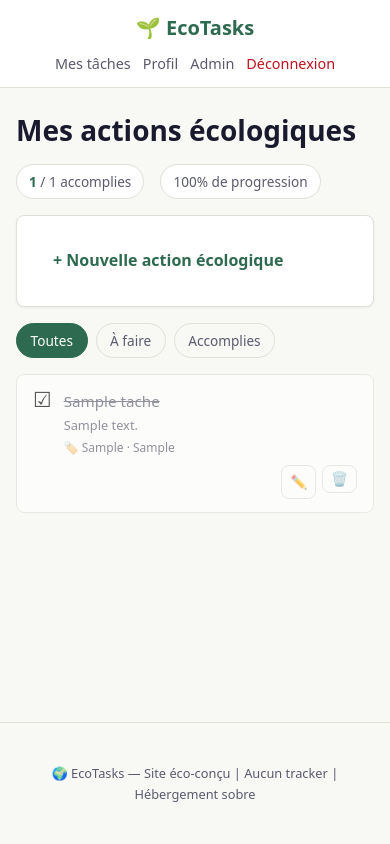
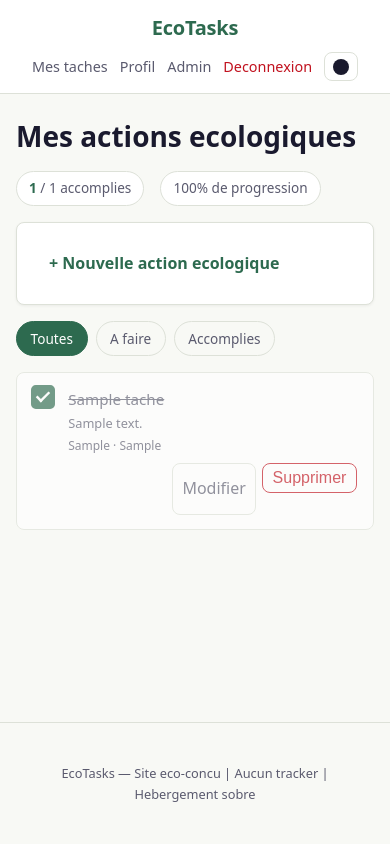
Before and after one commit to YassTen/EcoTasks, a Flask app: page /tableau-de-bord in a window 390 px wide. Run offline with Flask 3, Linux system fonts and the light colour scheme; the visitor is signed in with stand-in values (Sample User, id 1); tables that the repository leaves empty hold one stand-in row (values such as "Sample post"); parts of the project's set-up code (start-up, migrations or seed data) failed here and were passed over.

Commit message:
Finalisation livrable 2

```diff
--- a/app.py
+++ b/app.py
@@ -1,8 +1,8 @@
-# app.py - Point d'entrée de l'application EcoTasks
+# app.py - Point d'entree de l'application EcoTasks
 # Flask + SQLite, pas besoin de plus pour un projet local
 
 import os
-from flask import Flask, render_template
+from flask import Flask, render_template, abort
 from database import init_db
 from routes.auth import auth_bp
 from routes.tasks import taches_bp
@@ -11,10 +11,9 @@ from routes.admin import admin_bp
 
 app = Flask(__name__)
 
-# Clé secrète pour signer les cookies de session
-# En prod il faudrait une vraie clé aléatoire dans une variable d'env,
-# mais pour du local ça suffit
-app.secret_key = os.environ.get('CLE_SECRETE', 'ecotasks-dev-2025-clé-temporaire')
+# Cle secrete pour signer les cookies de session
+# En prod il faudrait une vraie cle aleatoire dans une variable d'env
+app.secret_key = os.environ.get('CLE_SECRETE', 'ecotasks-dev-2025-cle-temporaire')
 
 # Enregistrement des blueprints (un par "module" de l'app)
 app.register_blueprint(auth_bp)
@@ -28,6 +27,11 @@ def accueil():
     return render_template('index.html')
 
 
+@app.errorhandler(403)
+def page_403(e):
+    return render_template('erreur.html', code=403, message='Acces interdit'), 403
+
+
 @app.errorhandler(404)
 def page_404(e):
     return render_template('erreur.html', code=404, message='Page introuvable'), 404
@@ -38,6 +42,25 @@ def page_500(e):
     return render_template('erreur.html', code=500, message='Erreur serveur'), 500
 
 
+import socket
+
+def get_local_ip():
+    try:
+        s = socket.socket(socket.AF_INET, socket.SOCK_DGRAM)
+        s.connect(('10.255.255.255', 1))
+        IP = s.getsockname()[0]
+    except Exception:
+        IP = '127.0.0.1'
+    finally:
+        s.close()
+    return IP
+
 if __name__ == '__main__':
-    init_db()  # crée les tables au premier lancement
-    app.run(debug=True, host='127.0.0.1', port=5000)
+    local_ip = get_local_ip()
+    print("\n" + "="*60)
+    print("🌍 L'application est accessible sur votre reseau local !")
+    print(f"👉 Lien a partager (Android, autres PC) : http://{local_ip}:5000")
+    print("="*60 + "\n")
+
+    init_db()  # cree les tables au premier lancement
+    app.run(debug=True, host='0.0.0.0', port=5000)
--- a/routes/tasks.py
+++ b/routes/tasks.py
@@ -1,14 +1,17 @@
 # routes/tasks.py - Tout le CRUD des tâches écologiques + dashboard
 
+import math
 from flask import Blueprint, render_template, request, redirect, url_for, flash, session
 from models.task import (
     creer_tache, get_taches, get_tache,
     modifier_tache, supprimer_tache, basculer_statut,
-    stats_utilisateur, CATEGORIES
+    stats_utilisateur, compter_taches, CATEGORIES
 )
 from utils import login_requis
 
 taches_bp = Blueprint('taches', __name__)
+
+PAR_PAGE = 10
 
 
 @taches_bp.route('/tableau-de-bord')
@@ -16,8 +19,17 @@ taches_bp = Blueprint('taches', __name__)
 def tableau_de_bord():
     user_id = session['utilisateur_id']
     filtre = request.args.get('filtre')  # None si pas de param -> affiche tout
+    page = request.args.get('page', 1, type=int)
+    if page < 1:
+        page = 1
 
-    taches = get_taches(user_id, filtre)
+    nb_total = compter_taches(user_id, filtre)
+    nb_pages = max(1, math.ceil(nb_total / PAR_PAGE))
+
+    if page > nb_pages:
+        page = nb_pages
+
+    taches = get_taches(user_id, filtre, page=page, par_page=PAR_PAGE)
     stats = stats_utilisateur(user_id)
 
     return render_template(
@@ -25,7 +37,9 @@ def tableau_de_bord():
         taches=taches,
         stats=stats,
         filtre_actif=filtre,
-        categories=CATEGORIES
+        categories=CATEGORIES,
+        page=page,
+        nb_pages=nb_pages
     )
 
 
@@ -37,15 +51,15 @@ def ajouter_tache():
     categorie = request.form.get('categorie', 'Autre')
 
     if not titre:
-        flash('Il faut au moins un titre !', 'erreur')
+        flash('Il faut au moins un titre.', 'erreur')
         return redirect(url_for('taches.tableau_de_bord'))
 
     if len(titre) > 200:
-        flash('Le titre est trop long (200 caractères max).', 'erreur')
+        flash('Le titre est trop long (200 caracteres max).', 'erreur')
         return redirect(url_for('taches.tableau_de_bord'))
 
     creer_tache(titre, description, categorie, session['utilisateur_id'])
-    flash('Action ajoutée !', 'succes')
+    flash('Action ajoutee.', 'succes')
     return redirect(url_for('taches.tableau_de_bord'))
 
 
@@ -56,7 +70,7 @@ def basculer(tache_id):
 
     # sécurité : on vérifie que la tâche appartient bien à l'utilisateur connecté
     if not tache or tache['utilisateur_id'] != session['utilisateur_id']:
-        flash('Tâche introuvable.', 'erreur')
+        flash('Tache introuvable.', 'erreur')
         return redirect(url_for('taches.tableau_de_bord'))
 
     basculer_statut(tache_id)
@@ -69,7 +83,7 @@ def modifier(tache_id):
     tache = get_tache(tache_id)
 
     if not tache or tache['utilisateur_id'] != session['utilisateur_id']:
-        flash('Tâche introuvable.', 'erreur')
+        flash('Tache introuvable.', 'erreur')
         return redirect(url_for('taches.tableau_de_bord'))
 
     if request.method == 'POST':
@@ -78,11 +92,11 @@ def modifier(tache_id):
         categorie = request.form.get('categorie', 'Autre')
 
         if not titre:
-            flash('Le titre ne peut pas être vide.', 'erreur')
+            flash('Le titre ne peut pas etre vide.', 'erreur')
             return render_template('modifier_tache.html', tache=tache, categories=CATEGORIES)
 
         modifier_tache(tache_id, titre, description, categorie)
-        flash('Tâche modifiée.', 'succes')
+        flash('Tache modifiee.', 'succes')
         return redirect(url_for('taches.tableau_de_bord'))
 
     return render_template('modifier_tache.html', tache=tache, categories=CATEGORIES)
@@ -94,9 +108,9 @@ def supprimer(tache_id):
     tache = get_tache(tache_id)
 
     if not tache or tache['utilisateur_id'] != session['utilisateur_id']:
-        flash('Tâche introuvable.', 'erreur')
+        flash('Tache introuvable.', 'erreur')
         return redirect(url_for('taches.tableau_de_bord'))
 
     supprimer_tache(tache_id)
-    flash('Tâche supprimée.', 'succes')
+    flash('Tache supprimee.', 'succes')
     return redirect(url_for('taches.tableau_de_bord'))
--- a/static/script.js
+++ b/static/script.js
@@ -1,23 +1,54 @@
 // script.js - JS minimal, juste ce qu'il faut
 // Pas de framework, pas de jQuery, juste du vanilla
 
-// Confirmation avant suppression d'une tâche ou d'un compte
+// Confirmation avant suppression d'une tache ou d'un compte
 function confirmerSuppression() {
-    return confirm('Supprimer cette tâche ?');
+    return confirm('Supprimer cette tache ?');
 }
 
-// Fermer les alertes flash après 4 secondes
-// On attend que la page soit chargée pour pas bloquer le rendu
+// Mode sombre : on persiste le choix dans localStorage
+// pour ne pas re-demander a chaque page
+(function () {
+    var theme = localStorage.getItem('theme');
+
+    // Si pas de preference sauvegardee, on respecte la preference systeme
+    if (!theme) {
+        var prefereSombre = window.matchMedia('(prefers-color-scheme: dark)').matches;
+        theme = prefereSombre ? 'sombre' : 'clair';
+    }
+
+    if (theme === 'sombre') {
+        document.documentElement.setAttribute('data-theme', 'sombre');
+    }
+})();
+
 document.addEventListener('DOMContentLoaded', function () {
+    // Fermer les alertes flash apres 4 secondes
     var alertes = document.querySelectorAll('.alerte');
     if (alertes.length > 0) {
         setTimeout(function () {
             alertes.forEach(function (alerte) {
                 alerte.style.opacity = '0';
                 alerte.style.transition = 'opacity 0.3s';
-                // on retire du DOM après la transition
                 setTimeout(function () { alerte.remove(); }, 300);
             });
         }, 4000);
     }
+
+    // Toggle mode sombre
+    var btnTheme = document.getElementById('btn-theme');
+    if (btnTheme) {
+        btnTheme.addEventListener('click', function () {
+            var html = document.documentElement;
+            var estSombre = html.getAttribute('data-theme') === 'sombre';
+
+            if (estSombre) {
+                html.removeAttribute('data-theme');
+                localStorage.setItem('theme', 'clair');
+            } else {
+                html.setAttribute('data-theme', 'sombre');
+                localStorage.setItem('theme', 'sombre');
+            }
+        });
+    }
 });
--- a/static/style.css
+++ b/static/style.css
@@ -113,6 +131,7 @@ header {
     font-weight: 700;
     color: var(--primaire);
     text-decoration: none;
+    letter-spacing: -0.01em;
 }
 
 .logo:hover {
@@ -146,6 +165,37 @@ header {
 
 .nav-liens .btn-principal:hover {
     color: #fff;
+}
+
+/* === Bouton theme === */
+.btn-theme {
+    background: transparent;
+    border: 1px solid var(--bordure);
+    border-radius: var(--rayon);
+    padding: 0.35rem 0.5rem;
+    cursor: pointer;
+    display: inline-flex;
+    align-items: center;
+    justify-content: center;
+    transition: border-color 0.15s;
+}
+
+.btn-theme:hover {
+    border-color: var(--primaire);
+}
+
+.icone-theme {
+    display: block;
+    width: 16px;
+    height: 16px;
+    border-radius: 50%;
+    background: var(--texte);
+    transition: background 0.15s;
+}
+
+[data-theme="sombre"] .icone-theme {
+    background: #f0c040;
+    box-shadow: 0 0 0 2px var(--surface), 0 0 0 3px #f0c040;
 }
 
 /* === Boutons === */
@@ -223,20 +273,29 @@ header {
     background: transparent;
     border: 1px solid var(--bordure);
     border-radius: var(--rayon);
-    padding: 0.3rem 0.5rem;
+    padding: 0.3rem 0.6rem;
     cursor: pointer;
-    font-size: 0.85rem;
+    font-size: 0.8rem;
     text-decoration: none;
-    transition: border-color 0.15s;
+    color: var(--texte-secondaire);
+    transition: border-color 0.15s, color 0.15s;
 }
 
 .btn-petit:hover {
     border-color: var(--primaire);
+    color: var(--primaire);
     text-decoration: none;
 }
 
 .btn-petit.btn-danger {
-    padding: 0.3rem 0.5rem;
+    padding: 0.3rem 0.6rem;
+    color: var(--erreur);
+    border-color: var(--erreur);
+}
+
+.btn-petit.btn-danger:hover {
+    background: var(--erreur);
+    color: #fff;
 }
 
 /* === Alertes === */
@@ -477,7 +530,7 @@ header {
     margin-bottom: 1rem;
 }
 
-.stats-resumé {
+.stats-resume {
     display: flex;
     gap: 1rem;
 }
@@ -597,14 +650,47 @@ header {
     min-width: 0;
 }
 
+/* Checkbox CSS (remplace les emojis) */
 .btn-cocher {
-    font-size: 1.3rem;
     background: none;
     border: none;
     cursor: pointer;
     padding: 0;
     line-height: 1;
     flex-shrink: 0;
+    display: flex;
+    align-items: center;
+}
+
+.checkbox {
+    display: inline-block;
+    width: 20px;
+    height: 20px;
+    border: 2px solid var(--bordure);
+    border-radius: 4px;
+    transition: all 0.15s;
+    position: relative;
+}
+
+.checkbox:hover {
+    border-color: var(--primaire);
+}
+
+.checkbox.cochee {
+    background: var(--primaire);
+    border-color: var(--primaire);
+}
+
+.checkbox.cochee::after {
+    content: '';
+    position: absolute;
+    left: 5px;
+    top: 1px;
+    width: 6px;
+    height: 11px;
+    border: solid #fff;
+    border-width: 0 2px 2px 0;
+    transform: rotate(45deg);
 }
 
 .tache-info {
@@ -818,4 +938,25 @@ footer {
     .boutons-formulaire {
         flex-direction: column;
     }
+
+    /* Ameliorations tactiles pour Android / Mobiles */
+    .btn-principal, .btn-secondaire, .btn-danger, .page-lien, .btn-petit {
+        padding-top: 0.75rem;
+        padding-bottom: 0.75rem;
+        font-size: 1rem; /* Plus lisible sur smartphone */
+    }
+
+    .champ input, .champ select, .champ textarea {
+        padding: 0.8rem;
+        font-size: 1rem; /* Empeche le zoom auto sur iOS/Android */
+    }
+
+    input[type="checkbox"], .btn-cocher {
+        transform: scale(1.2); /* Checkbox plus faciles a tapoter */
+        margin-right: 0.2rem;
+    }
+
+    .carte {
+        padding: 1rem;
+    }
 }
--- a/templates/base.html
+++ b/templates/base.html
@@ -3,26 +3,29 @@
 <head>
     <meta charset="UTF-8">
     <meta name="viewport" content="width=device-width, initial-scale=1.0">
-    <meta name="description" content="EcoTasks — Suivez vos actions écologiques au quotidien. Un site sobre et éco-conçu.">
-    <title>{% block titre %}EcoTasks{% endblock %} — Actions Écologiques</title>
+    <meta name="description" content="EcoTasks — Suivez vos actions ecologiques au quotidien. Un site sobre et eco-concu.">
+    <title>{% block titre %}EcoTasks{% endblock %} — Actions Ecologiques</title>
     <link rel="stylesheet" href="{{ url_for('static', filename='style.css') }}">
 </head>
 <body>
     <header>
         <nav class="barre-nav">
-            <a href="{{ url_for('accueil') }}" class="logo">🌱 EcoTasks</a>
+            <a href="{{ url_for('accueil') }}" class="logo">EcoTasks</a>
             <div class="nav-liens">
                 {% if session.get('utilisateur_id') %}
-                    <a href="{{ url_for('taches.tableau_de_bord') }}">Mes tâches</a>
+                    <a href="{{ url_for('taches.tableau_de_bord') }}">Mes taches</a>
                     <a href="{{ url_for('utilisateurs.profil') }}">Profil</a>
                     {% if session.get('role') == 'admin' %}
                         <a href="{{ url_for('admin.panel_admin') }}">Admin</a>
                     {% endif %}
-                    <a href="{{ url_for('auth.deconnexion') }}" class="btn-deconnexion">Déconnexion</a>
+                    <a href="{{ url_for('auth.deconnexion') }}" class="btn-deconnexion">Deconnexion</a>
                 {% else %}
                     <a href="{{ url_for('auth.connexion') }}">Connexion</a>
                     <a href="{{ url_for('auth.inscription') }}" class="btn-principal">Inscription</a>
                 {% endif %}
+                <button type="button" id="btn-theme" class="btn-theme" title="Changer de theme" aria-label="Basculer le mode sombre">
+                    <span class="icone-theme"></span>
+                </button>
             </div>
         </nav>
     </header>
@@ -45,10 +48,10 @@
 
     <footer>
         <div class="conteneur">
-            <p>🌍 EcoTasks — Site éco-conçu | Aucun tracker | Hébergement sobre</p>
+            <p>EcoTasks — Site eco-concu | Aucun tracker | Hebergement sobre</p>
         </div>
     </footer>
 
-    <script src="{{ url_for('static', filename='script.js') }}"></script>
+    <script src="{{ url_for('static', filename='script.js') }}" defer></script>
 </body>
 </html>
--- a/templates/connexion.html
+++ b/templates/connexion.html
@@ -6,7 +6,7 @@
 <div class="conteneur conteneur-auth">
     <div class="carte-auth">
         <h1>Connexion</h1>
-        <p class="sous-titre-auth">Accédez à vos actions écologiques.</p>
+        <p class="sous-titre-auth">Accedez a vos actions ecologiques.</p>
 
         <form method="POST" action="{{ url_for('auth.connexion') }}" id="formulaire-connexion">
             <div class="champ">
@@ -18,7 +18,7 @@
             <div class="champ">
                 <label for="mot_de_passe">Mot de passe</label>
                 <input type="password" id="mot_de_passe" name="mot_de_passe"
-                       required autocomplete="current-password" placeholder="••••••">
+                       required autocomplete="current-password">
             </div>
 
             <button type="submit" class="btn-principal btn-plein">Se connecter</button>
@@ -26,7 +26,7 @@
 
         <p class="lien-auth">
             Pas encore de compte ?
-            <a href="{{ url_for('auth.inscription') }}">Créer un compte</a>
+            <a href="{{ url_for('auth.inscription') }}">Creer un compte</a>
         </p>
     </div>
 </div>
--- a/templates/modifier_profil.html
+++ b/templates/modifier_profil.html
@@ -28,14 +28,14 @@
                 <label for="nouveau_mdp">Nouveau mot de passe</label>
                 <input type="password" id="nouveau_mdp" name="nouveau_mdp"
                        minlength="6" autocomplete="new-password"
-                       placeholder="6 caractères minimum">
+                       placeholder="6 caracteres minimum">
             </div>
 
             <div class="champ">
                 <label for="confirmation_mdp">Confirmer le nouveau mot de passe</label>
                 <input type="password" id="confirmation_mdp" name="confirmation_mdp"
                        minlength="6" autocomplete="new-password"
-                       placeholder="Répétez le mot de passe">
+                       placeholder="Repetez le mot de passe">
             </div>
 
             <div class="boutons-formulaire">
--- a/templates/modifier_tache.html
+++ b/templates/modifier_tache.html
@@ -1,11 +1,11 @@
 {% extends "base.html" %}
 
-{% block titre %}Modifier la tâche{% endblock %}
+{% block titre %}Modifier la tache{% endblock %}
 
 {% block contenu %}
 <div class="conteneur conteneur-auth">
     <div class="carte-auth">
-        <h1>Modifier la tâche</h1>
+        <h1>Modifier la tache</h1>
 
         <form method="POST" action="{{ url_for('taches.modifier', tache_id=tache.id) }}" id="formulaire-modifier-tache">
             <div class="champ">
@@ -21,7 +21,7 @@
             </div>
 
             <div class="champ">
-                <label for="categorie">Catégorie</label>
+                <label for="categorie">Categorie</label>
                 <select id="categorie" name="categorie">
                     {% for cat, impact in categories.items() %}
                         <option value="{{ cat }}" {% if tache.categorie == cat %}selected{% endif %}>
--- a/templates/profil.html
+++ b/templates/profil.html
@@ -17,7 +17,7 @@
                 <span class="profil-valeur">{{ utilisateur.email }}</span>
             </div>
             <div class="profil-champ">
-                <span class="profil-label">Rôle</span>
+                <span class="profil-label">Role</span>
                 <span class="profil-valeur">{{ utilisateur.role | capitalize }}</span>
             </div>
             <div class="profil-champ">
@@ -25,7 +25,7 @@
                 <span class="profil-valeur">{{ utilisateur.date_creation }}</span>
             </div>
             <div class="profil-champ">
-                <span class="profil-label">Tâches accomplies</span>
+                <span class="profil-label">Taches accomplies</span>
                 <span class="profil-valeur">{{ stats.accomplies }} / {{ stats.total }}</span>
             </div>
         </div>
@@ -33,7 +33,7 @@
         <div class="profil-actions">
             <a href="{{ url_for('utilisateurs.modifier_profil') }}" class="btn-principal">Modifier le profil</a>
             <form method="POST" action="{{ url_for('utilisateurs.supprimer_compte') }}"
-                  onsubmit="return confirm('Êtes-vous sûr de vouloir supprimer votre compte ? Cette action est irréversible.')">
+                  onsubmit="return confirm('Etes-vous sur de vouloir supprimer votre compte ? Cette action est irreversible.')">
                 <button type="submit" class="btn-danger">Supprimer mon compte</button>
             </form>
         </div>
--- a/templates/tableau_de_bord.html
+++ b/templates/tableau_de_bord.html
@@ -5,8 +5,8 @@
 {% block contenu %}
 <div class="conteneur">
     <div class="en-tete-dashboard">
-        <h1>Mes actions écologiques</h1>
-        <div class="stats-resumé">
+        <h1>Mes actions ecologiques</h1>
+        <div class="stats-resume">
             <span class="stat">
                 <strong>{{ stats.accomplies }}</strong> / {{ stats.total }} accomplies
             </span>
@@ -20,20 +20,20 @@
 
     <!-- Formulaire d'ajout -->
     <details class="carte formulaire-ajout" id="formulaire-ajout">
-        <summary class="btn-ajouter">+ Nouvelle action écologique</summary>
+        <summary class="btn-ajouter">+ Nouvelle action ecologique</summary>
         <form method="POST" action="{{ url_for('taches.ajouter_tache') }}" class="formulaire-tache">
             <div class="champ">
                 <label for="titre">Titre de l'action</label>
                 <input type="text" id="titre" name="titre" required maxlength="200"
-                       placeholder="Ex : Prendre le vélo pour aller au travail">
+                       placeholder="Ex : Prendre le velo pour aller au travail">
             </div>
             <div class="champ">
                 <label for="description">Description (optionnel)</label>
                 <input type="text" id="description" name="description" maxlength="500"
-                       placeholder="Détails supplémentaires…">
+                       placeholder="Details supplementaires...">
             </div>
             <div class="champ">
-                <label for="categorie">Catégorie</label>
+                <label for="categorie">Categorie</label>
                 <select id="categorie" name="categorie">
                     {% for cat, impact in categories.items() %}
                         <option value="{{ cat }}">{{ cat }} — {{ impact }}</option>
@@ -49,20 +49,20 @@
         <a href="{{ url_for('taches.tableau_de_bord') }}"
            class="filtre {% if not filtre_actif %}actif{% endif %}">Toutes</a>
         <a href="{{ url_for('taches.tableau_de_bord', filtre='a_faire') }}"
-           class="filtre {% if filtre_actif == 'a_faire' %}actif{% endif %}">À faire</a>
+           class="filtre {% if filtre_actif == 'a_faire' %}actif{% endif %}">A faire</a>
         <a href="{{ url_for('taches.tableau_de_bord', filtre='accomplies') }}"
            class="filtre {% if filtre_actif == 'accomplies' %}actif{% endif %}">Accomplies</a>
     </div>
 
-    <!-- Liste des tâches -->
+    <!-- Liste des taches -->
     <div class="liste-taches">
         {% if taches %}
             {% for tache in taches %}
                 <div class="carte-tache {% if tache.est_accomplie %}accomplie{% endif %}">
                     <div class="tache-contenu">
                         <form method="POST" action="{{ url_for('taches.basculer', tache_id=tache.id) }}" class="formulaire-basculer">
-                            <button type="submit" class="btn-cocher" title="{% if tache.est_accomplie %}Marquer comme à faire{% else %}Marquer comme accomplie{% endif %}">
-                                {% if tache.est_accomplie %}☑{% else %}☐{% endif %}
+                            <button type="submit" class="btn-cocher" title="{% if tache.est_accomplie %}Marquer comme a faire{% else %}Marquer comme accomplie{% endif %}">
+                                <span class="checkbox {% if tache.est_accomplie %}cochee{% endif %}"></span>
                             </button>
                         </form>
                         <div class="tache-info">
@@ -71,24 +71,45 @@
                                 <span class="tache-description">{{ tache.description }}</span>
                             {% endif %}
                             <span class="tache-meta">
-                                🏷️ {{ tache.categorie }} · {{ tache.impact_co2 }}
+                                {{ tache.categorie }} · {{ tache.impact_co2 }}
                             </span>
                         </div>
                     </div>
                     <div class="tache-actions">
-                        <a href="{{ url_for('taches.modifier', tache_id=tache.id) }}" class="btn-petit" title="Modifier">✏️</a>
+                        <a href="{{ url_for('taches.modifier', tache_id=tache.id) }}" class="btn-petit" title="Modifier">Modifier</a>
                         <form method="POST" action="{{ url_for('taches.supprimer', tache_id=tache.id) }}" class="formulaire-supprimer" onsubmit="return confirmerSuppression()">
-                            <button type="submit" class="btn-petit btn-danger" title="Supprimer">🗑️</button>
+                            <button type="submit" class="btn-petit btn-danger" title="Supprimer">Supprimer</button>
                         </form>
                     </div>
                 </div>
             {% endfor %}
         {% else %}
             <div class="carte vide">
-                <p>Aucune tâche pour le moment.</p>
-                <p>Ajoutez votre première action écologique ci-dessus !</p>
+                <p>Aucune tache pour le moment.</p>
+                <p>Ajoutez votre premiere action ecologique ci-dessus.</p>
             </div>
         {% endif %}
     </div>
+
+    <!-- Pagination -->
+    {% if nb_pages > 1 %}
+        <nav class="pagination" aria-label="Navigation des pages">
+            {% if page > 1 %}
+                <a href="{{ url_for('taches.tableau_de_bord', filtre=filtre_actif, page=page-1) }}" class="page-lien">Precedent</a>
+            {% endif %}
+
+            {% for p in range(1, nb_pages + 1) %}
+                {% if p == page %}
+                    <span class="page-lien actif">{{ p }}</span>
+                {% else %}
+                    <a href="{{ url_for('taches.tableau_de_bord', filtre=filtre_actif, page=p) }}" class="page-lien">{{ p }}</a>
+                {% endif %}
+            {% endfor %}
+
+            {% if page < nb_pages %}
+                <a href="{{ url_for('taches.tableau_de_bord', filtre=filtre_actif, page=page+1) }}" class="page-lien">Suivant</a>
+            {% endif %}
+        </nav>
+    {% endif %}
 </div>
 {% endblock %}
```
Also changed, not shown: other parts of static/style.css (+63 -17 lines), database.py (+5 -2 lines), database/init_db.sql (added, +31 -0 lines), models/task.py (+38 -13 lines), models/user.py (+14 -6 lines), routes/admin.py (+20 -7 lines), templates/admin.html (+28 -7 lines), templates/index.html (+14 -18 lines), templates/inscription.html (+6 -6 lines), voir_db.py (added, +34 -0 lines), 1 other file.
